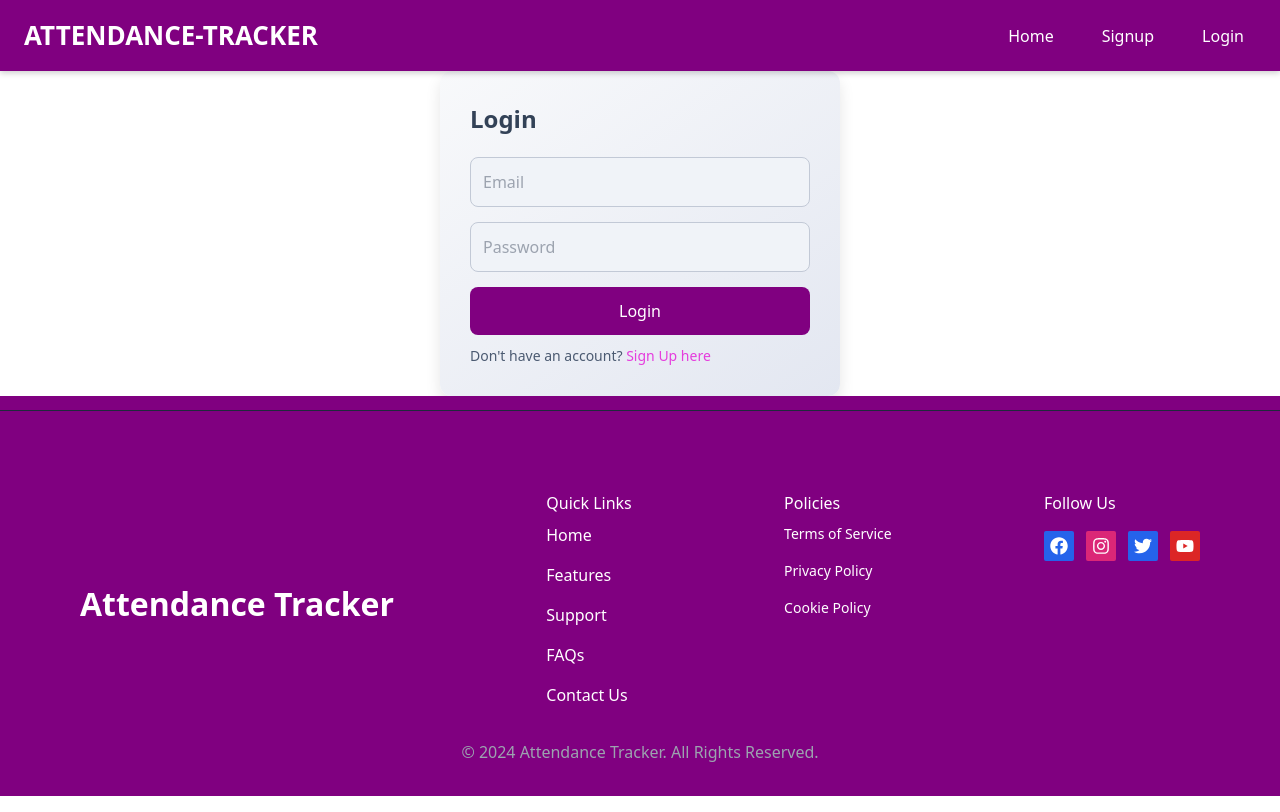
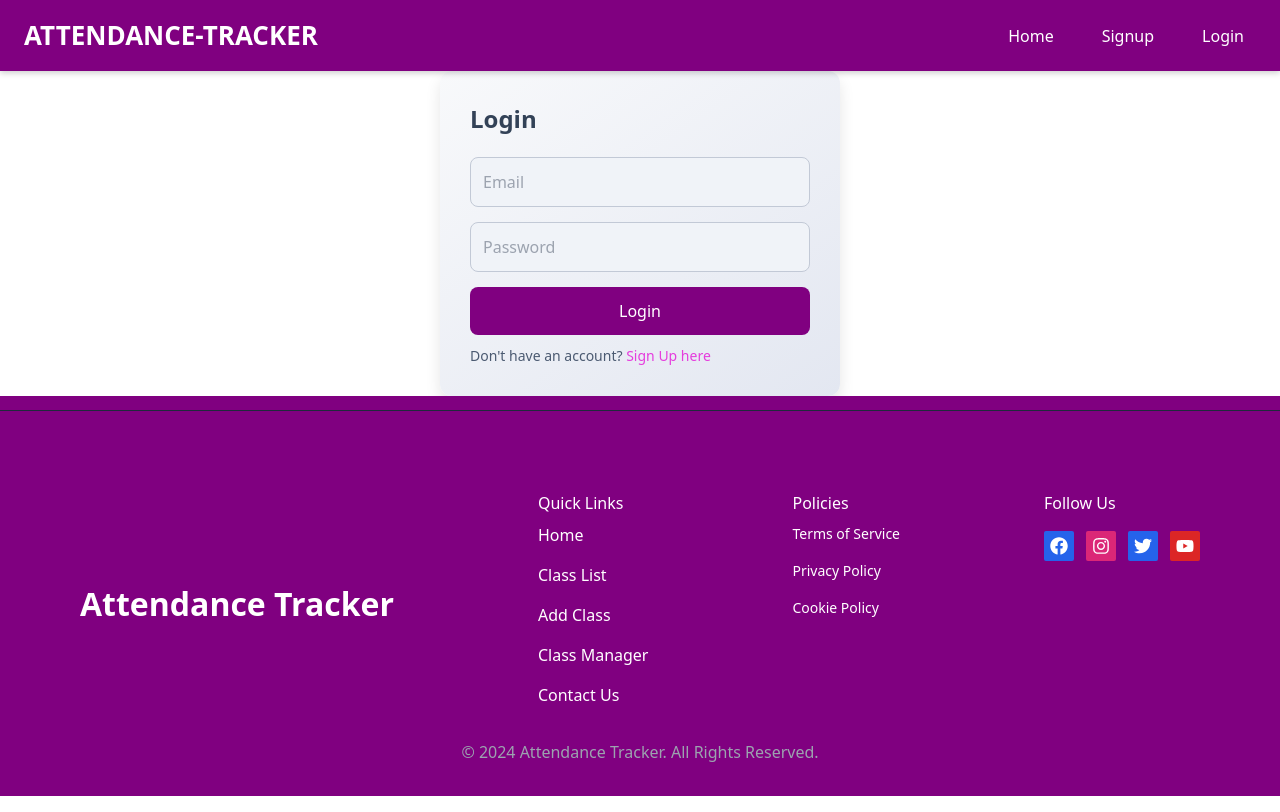
Before and after one commit to Pujarani06052001/attendance-tracker-frontend, a React (Vite) app: page /Login in a window 1280 px wide. Built offline with nearby package versions, Linux system fonts and the light colour scheme.

Commit message:
did some changes in footer

```diff
--- a/src/components/Footer.jsx
+++ b/src/components/Footer.jsx
@@ -19,10 +19,10 @@ const Footer = () => {
                     <div className="flex flex-col text-start mb-4 md:mb-0">
                         {[
                             { name: 'Home', path: '/' },
-                            { name: 'Features', path: '/features' },
-                            { name: 'Support', path: '/support' },
-                            { name: 'FAQs', path: '/faqs' },
-                            { name: 'Contact Us', path: '/contact' }
+                            { name: 'Class List', path: '/' },
+                            { name: 'Add Class', path: '/' },
+                            { name: 'Class Manager', path: '/' },
+                            { name: 'Contact Us', path: '/' }
                         ].map(({ name, path }) => (
                             <Link
                                 key={name}
```
Also changed, not shown: 1 other file (tests, documents, lock files or other folders).
